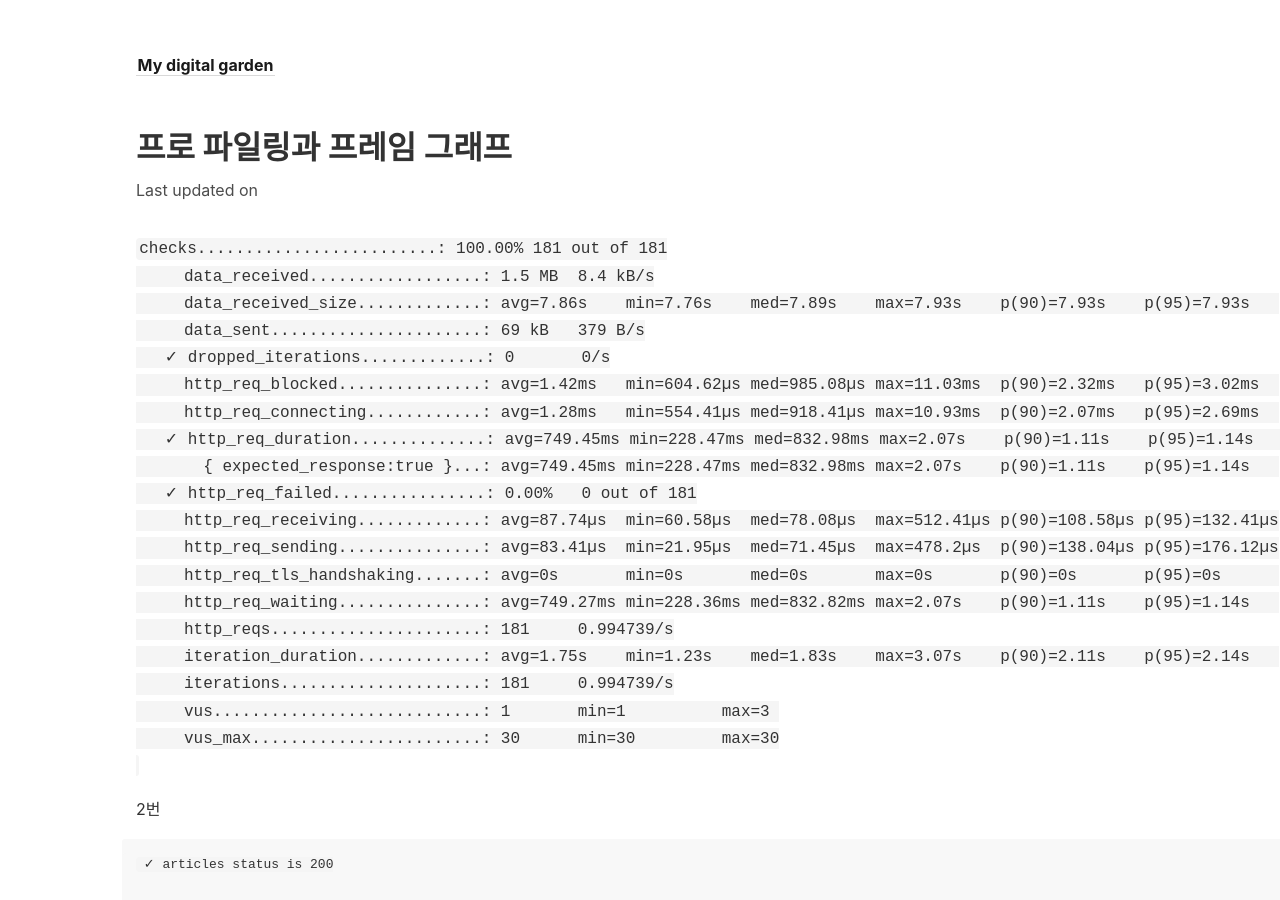
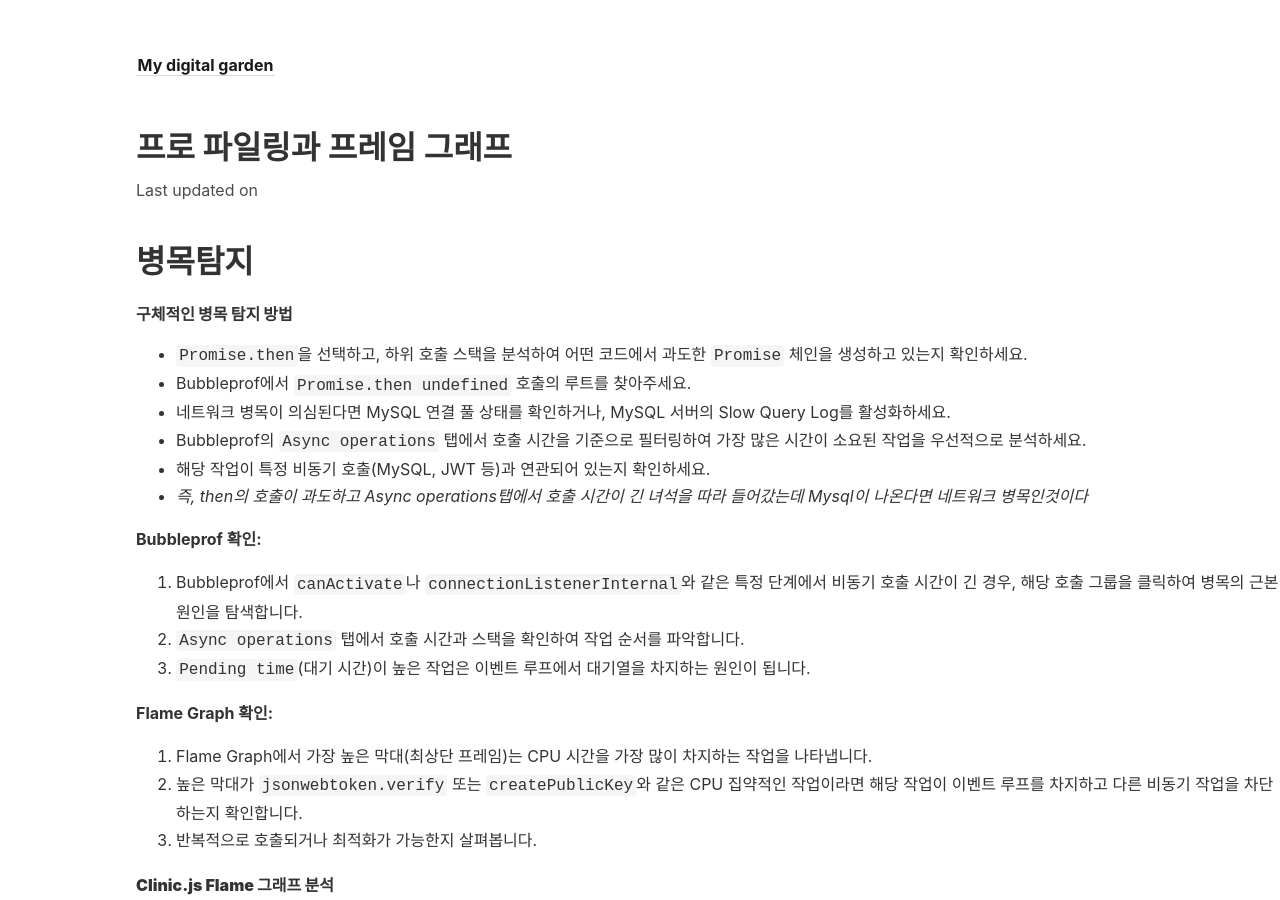
Before and after one commit to yanggwangseong/Article, a Jekyll site: the page built from _notes/wating/프로 파일링과 프레임 그래프.md, in a window 1280 px wide and 900 px high. Built offline with Jekyll 4.4.1, drawn with Linux system fonts in a browser that asks for light colours; some web fonts are replaced; some of the changed text lies outside the part shown.

Commit message:
feat: Node.js 도구

````diff
--- a/_notes/wating/프로 파일링과 프레임 그래프.md
+++ b/_notes/wating/프로 파일링과 프레임 그래프.md
@@ -2,6 +2,79 @@
 title: 프로 파일링과 프레임 그래프
 permalink: /wating/2
 ---
+
+# 병목탐지
+
+#### **구체적인 병목 탐지 방법**
+- `Promise.then`을 선택하고, 하위 호출 스택을 분석하여 어떤 코드에서 과도한 `Promise` 체인을 생성하고 있는지 확인하세요.
+- Bubbleprof에서 `Promise.then undefined` 호출의 루트를 찾아주세요.
+- 네트워크 병목이 의심된다면 MySQL 연결 풀 상태를 확인하거나, MySQL 서버의 Slow Query Log를 활성화하세요.
+- Bubbleprof의 `Async operations` 탭에서 호출 시간을 기준으로 필터링하여 가장 많은 시간이 소요된 작업을 우선적으로 분석하세요.
+- 해당 작업이 특정 비동기 호출(MySQL, JWT 등)과 연관되어 있는지 확인하세요.
+- *즉, then의 호출이 과도하고 Async operations탭에서 호출 시간이 긴 녀석을 따라 들어갔는데 Mysql이 나온다면 네트워크 병목인것이다*
+
+**Bubbleprof 확인:**
+
+1. Bubbleprof에서 `canActivate`나 `connectionListenerInternal`와 같은 특정 단계에서 비동기 호출 시간이 긴 경우, 해당 호출 그룹을 클릭하여 병목의 근본 원인을 탐색합니다.
+2. `Async operations` 탭에서 호출 시간과 스택을 확인하여 작업 순서를 파악합니다.
+3. `Pending time`(대기 시간)이 높은 작업은 이벤트 루프에서 대기열을 차지하는 원인이 됩니다.
+
+**Flame Graph 확인:**
+
+1. Flame Graph에서 가장 높은 막대(최상단 프레임)는 CPU 시간을 가장 많이 차지하는 작업을 나타냅니다.
+2. 높은 막대가 `jsonwebtoken.verify` 또는 `createPublicKey`와 같은 CPU 집약적인 작업이라면 해당 작업이 이벤트 루프를 차지하고 다른 비동기 작업을 차단하는지 확인합니다.
+3. 반복적으로 호출되거나 최적화가 가능한지 살펴봅니다.
+
+#### **Clinic.js Flame 그래프 분석**
+
+- 높은 막대(`jsonwebtoken.verify`)와 넓은 막대(`createPublicKey`)가 CPU 작업임을 확인했다면:
+    - **높은 막대**는 작업의 **소요 시간**을 나타냅니다.
+    - **가로로 넓은 막대**는 해당 작업이 **이벤트 루프를 차지하는 비율**을 나타냅니다.
+
+
+5. **Microtask Queue 확인:**
+
+    - Bubbleprof에서 `process.nextTick` 또는 `Promise.then` 호출이 많다면, 이벤트 루프의 Microtask Queue가 과부하 상태일 가능성이 있습니다.
+    - Microtask Queue에 영향을 주는 비효율적인 `async/await` 호출이나 과도한 `Promise.all` 병렬 작업이 있는지 확인합니다.
+2. **Long-running Tasks 확인:**
+
+    - Flame Graph에서 `node:internal` 프레임과 연관된 작업(예: `crypto` 모듈)에서 시간이 많이 소모되는지 확인합니다.
+    - 특정 작업이 CPU를 장시간 독점하면 이벤트 루프가 다른 작업을 처리하지 못합니다.
+
+
+### 버블 그래프
+
+![[Pasted image 20241227185115.png]]
+
+- 펜딩 제일 김.
+
+![[Pasted image 20241227185138.png]]
+
+- 완전 많은  then 호출과 undefined가 나온다 Microtask Queue가 과부하 상태
+
+
+# 분석
+
+- **`jsonwebtoken.verify`**
+
+    - `Flame Graph`와 `Bubbleprof` 분석 결과, `jsonwebtoken.verify`가 높은 CPU 사용률을 보이고 있습니다. 이는 `createPublicKey`와 함께 비동기 작업 큐를 차지하며 병목을 유발할 가능성이 큽니다.
+    - `jsonwebtoken.verify`는 비동기 메서드이지만 내부적으로 `crypto` 모듈을 활용하므로, CPU 집약적인 작업으로 인해 이벤트 루프를 차단할 수 있습니다.
+- **Token Validation (`BearerTokenGuard`)**
+
+    - 토큰 유효성 검사를 `canActivate`에서 실행하는 방식은 모든 요청에 대해 무조건 JWT 검증을 수행하므로, 높은 트래픽 상황에서 병목이 발생할 가능성이 큽니다.
+- **MySQL2와 TypeORM**
+
+    - 데이터베이스 연결과 쿼리 처리에서 병목은 발생하지 않는 것으로 보입니다.
+    - 하지만 `Promise` 기반의 호출이 많고, `Bubbleprof` 결과에서 `Promise.then undefined`가 반복적으로 나타난다는 점은 비동기 처리 로직에서 개선할 여지가 있음을 의미합니다.
+- **`Promise.all` 사용**
+
+    - `ParticipationsController`에서 `Promise.all`을 사용하여 `articlesService.findById`와 `participationsService.getParticipationsByArticleId`를 병렬 실행하고 있습니다. 이 과정에서 발생하는 비동기 대기 시간의 상호작용을 면밀히 분석해야 합니다.
+
+## 데이터베이스
+
+- Slow Query Log를 활성화
+
+
 
 ```curl
 checks.........................: 100.00% 181 out of 181
````
Also changed, not shown: _notes/nestjs/TypeORM N+1 문제.md (added, +101 -0 lines), _notes/wating/Swagger 문서.md (added, +60 -0 lines), Pasted image 20241227185115.png (added), Pasted image 20241227185138.png (added), _notes/wating/빌드 성능과 번들러 최적화.md (line endings or trailing spaces).
